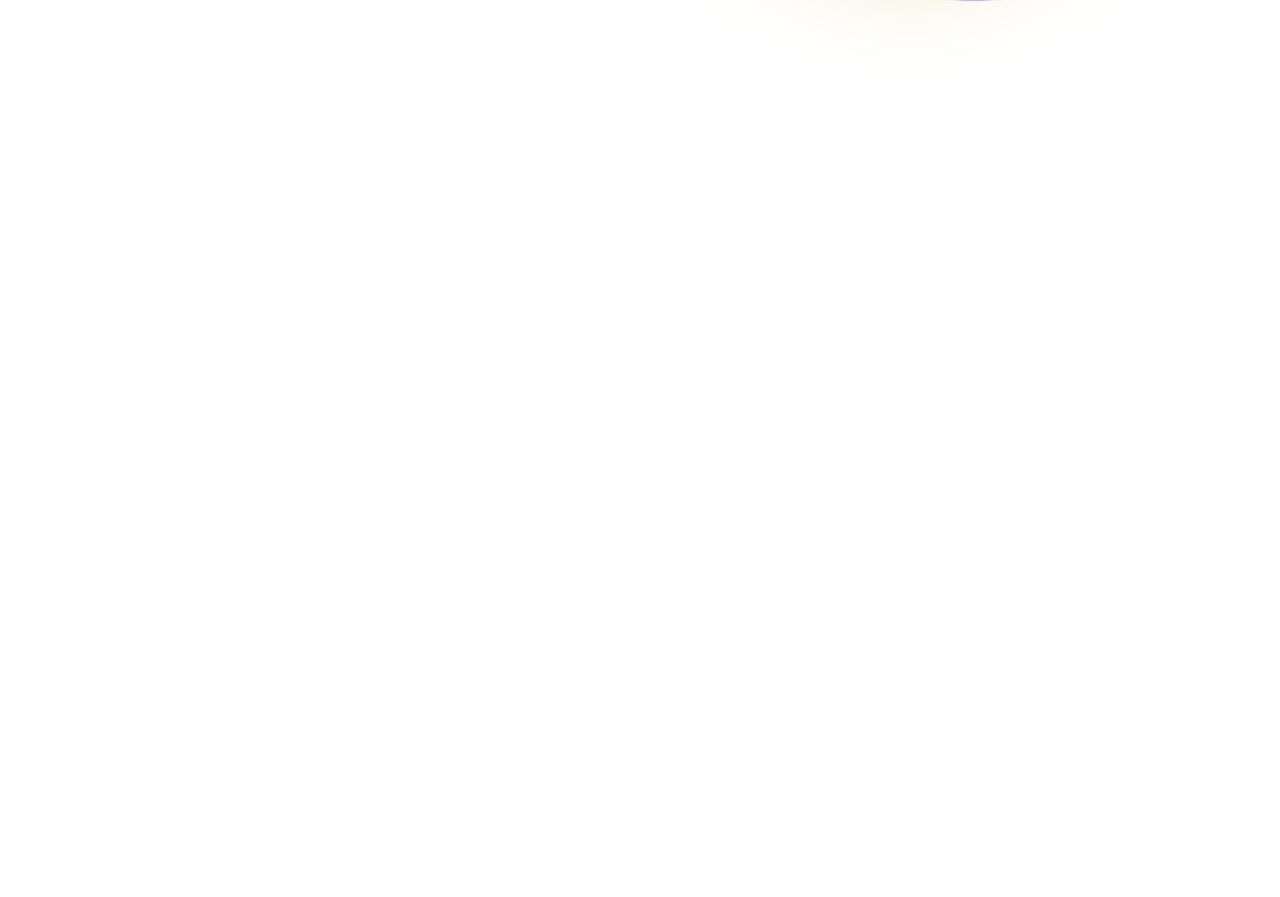
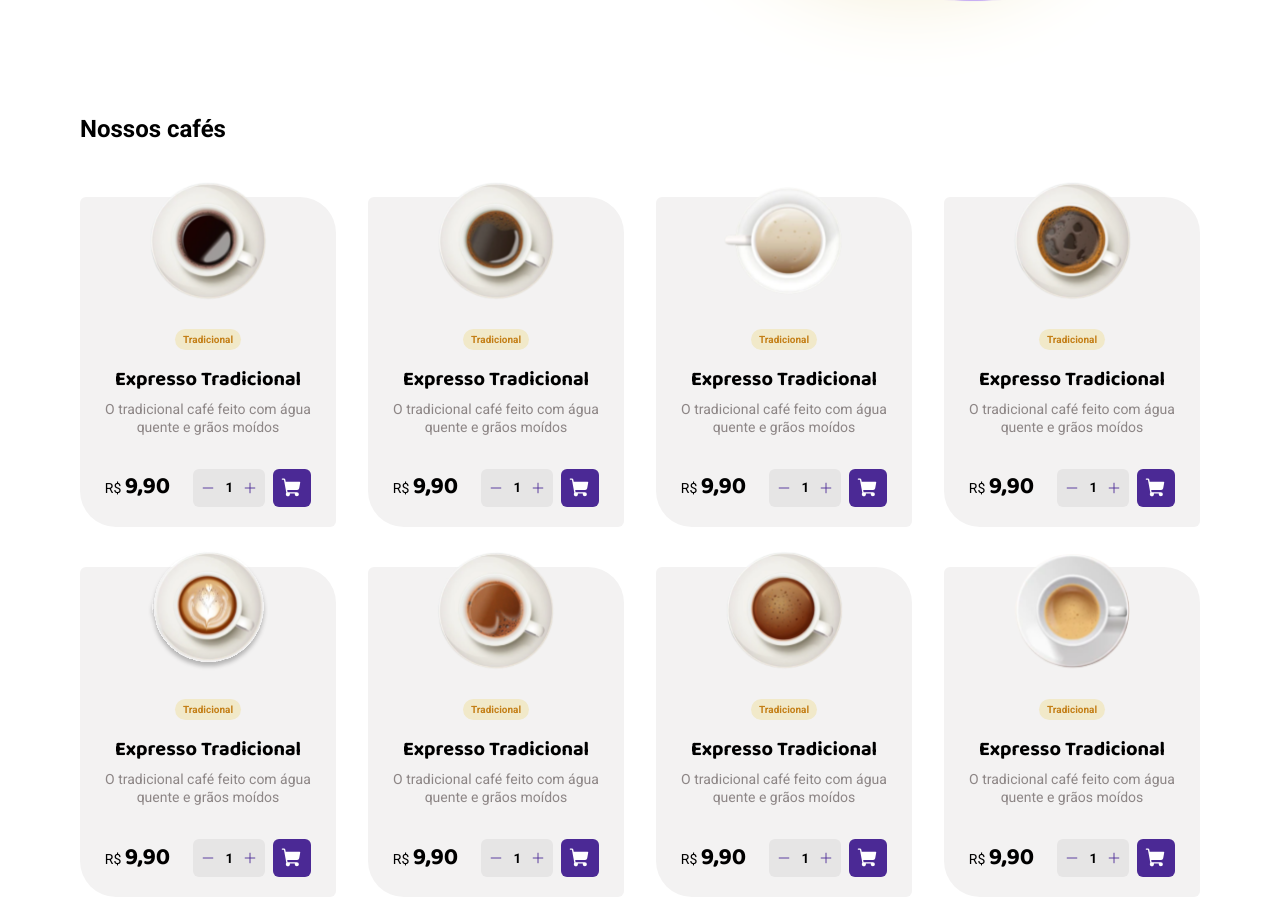
Before and after one commit to marcos-roberto-dev/coffee-react, a React (Vite) app: page / in a window 1280 px wide. Shown: the part 551-1448 px from the top of the page. Before the commit the page ends 800 px from the top, so only its background shows below. Built offline with nearby package versions, Linux system fonts and the light colour scheme.

Commit message:
:sparkles: create coffee list items

```diff
--- /dev/null
+++ b/src/pages/Home/Coffees/index.tsx
@@ -0,0 +1,104 @@
+import { Minus, Plus, ShoppingCart } from 'phosphor-react'
+import {
+  CoffeContentText,
+  CoffeFooter,
+  CoffeItem,
+  CoffeeControlShip,
+  CoffeeListContainer,
+  CoffeePrice,
+  CoffeesContainer,
+} from './styles'
+const coffees = [
+  {
+    id: 1,
+    name: 'americano',
+    alt: 'Tradicional',
+  },
+  {
+    id: 2,
+    name: 'arabe',
+    alt: 'Tradicional',
+  },
+  {
+    id: 3,
+    name: 'cafe_com_leite',
+    alt: 'Tradicional',
+  },
+  {
+    id: 4,
+    name: 'cafe_gelado',
+    alt: 'Tradicional',
+  },
+  {
+    id: 5,
+    name: 'capuccino',
+    alt: 'Tradicional',
+  },
+  {
+    id: 6,
+    name: 'chocolate_quente',
+    alt: 'Tradicional',
+  },
+  {
+    id: 7,
+    name: 'cubano',
+    alt: 'Tradicional',
+  },
+  {
+    id: 8,
+    name: 'expresso_cremoso',
+    alt: 'Tradicional',
+  },
+]
+export function CoffeesSection() {
+  return (
+    <CoffeesContainer>
+      <h2>Nossos cafés</h2>
+
+      <CoffeeListContainer>
+        {coffees.map((coffee) => (
+          <CoffeItem key={coffee.id}>
+            <img
+              src={
+                new URL(
+                  `../../../assets/coffees/${coffee.name}.svg`,
+                  import.meta.url,
+                ).href
+              }
+              alt={coffee.alt}
+            />
+
+            <CoffeContentText>
+              <span>Tradicional</span>
+              <strong>Expresso Tradicional</strong>
+              <span>
+                O tradicional café feito com água quente e grãos moídos
+              </span>
+            </CoffeContentText>
+
+            <CoffeFooter>
+              <CoffeePrice>
+                <span>R$ </span>
+                <strong>9,90</strong>
+              </CoffeePrice>
+              <CoffeeControlShip>
+                <div>
+                  <button>
+                    <Minus size={14} />
+                  </button>
+                  <input type="number" step={1} min={1} value={1} />
+                  <button>
+                    <Plus size={14} />
+                  </button>
+                </div>
+                <button>
+                  <ShoppingCart size={22} weight="fill" />
+                </button>
+              </CoffeeControlShip>
+            </CoffeFooter>
+          </CoffeItem>
+        ))}
+      </CoffeeListContainer>
+    </CoffeesContainer>
+  )
+}
--- /dev/null
+++ b/src/pages/Home/Coffees/styles.ts
@@ -0,0 +1,129 @@
+import styled from 'styled-components'
+
+export const CoffeesContainer = styled.section``
+
+export const CoffeeListContainer = styled.div`
+  display: grid;
+  grid-template-columns: repeat(4, max-content);
+  gap: 2.5rem 2rem;
+  margin-top: 3.375rem;
+`
+
+export const CoffeItem = styled.div`
+  width: 16rem;
+  background: ${(props) => props.theme['--base-card']};
+  display: flex;
+  justify-content: center;
+  align-items: center;
+  flex-direction: column;
+  position: relative;
+  padding: 1.25rem;
+  border-radius: 0.375rem 2.25rem 0.375rem 2.25rem;
+
+  img {
+    width: 7.5rem;
+    position: absolute;
+    top: -1rem;
+  }
+`
+
+export const CoffeContentText = styled.div`
+  margin-top: 7rem;
+  display: flex;
+  flex-direction: column;
+  justify-content: center;
+  align-items: center;
+
+  strong {
+    font-family: 'Baloo 2', sans-serif;
+    font-size: 1.25rem;
+    line-height: 130%;
+    margin-top: 1rem;
+  }
+
+  span {
+    line-height: 130%;
+    text-align: center;
+  }
+
+  span:first-child {
+    background: ${(props) => props.theme['--yellow-light']};
+    color: ${(props) => props.theme['--yellow-dark']};
+    font-size: 0.625rem;
+    padding: 0.25rem 0.5rem;
+    border-radius: 5rem;
+    font-weight: bold;
+  }
+
+  span:last-child {
+    margin-top: 0.5rem;
+    color: ${(props) => props.theme['--base-label']};
+    font-size: 0.875rem;
+    line-height: 130%;
+  }
+`
+export const CoffeFooter = styled.footer`
+  display: flex;
+  margin-top: 2.0625rem;
+  gap: 1.4375rem;
+  align-items: center;
+`
+export const CoffeePrice = styled.div`
+  span {
+    font-size: 0.875rem;
+  }
+  strong {
+    font-family: 'Baloo 2', sans-serif;
+    font-size: 1.5rem;
+    font-weight: bolder;
+  }
+`
+
+export const CoffeeControlShip = styled.div`
+  display: flex;
+  align-items: center;
+  gap: 0.5rem;
+
+  input {
+    background: transparent;
+    width: 100%;
+    border: 0;
+    outline: none;
+    text-align: center;
+    font-weight: bold;
+  }
+
+  input::-webkit-outer-spin-button,
+  input::-webkit-inner-spin-button {
+    -webkit-appearance: none;
+    margin: 0;
+  }
+
+  button {
+    background: none;
+    border: none;
+    outline: none;
+    display: flex;
+    cursor: pointer;
+    color: ${(props) => props.theme['--purple-dark']};
+  }
+
+  > button:last-child {
+    background-color: ${(props) => props.theme['--purple-dark']};
+    color: ${(props) => props.theme['--white']};
+    padding: 0.5rem;
+    border-radius: 0.375rem;
+  }
+
+  div:first-child {
+    background-color: ${(props) => props.theme['--base-button']};
+    display: flex;
+    gap: 0.25rem;
+    align-items: center;
+    padding: 0.75rem 0.5rem;
+    justify-content: space-between;
+    width: 4.5rem;
+    height: 2.375rem;
+    border-radius: 0.375rem;
+  }
+`
--- a/src/pages/Home/Hero/index.tsx
+++ b/src/pages/Home/Hero/index.tsx
@@ -7,7 +7,7 @@
 import HeroImg from '../../../assets/hero.svg'
 import { Coffee, Package, ShoppingCart, Timer } from 'phosphor-react'
 
-export function Hero() {
+export function HeroSection() {
   return (
     <HeroContainer>
       <div>
--- a/src/pages/Home/index.tsx
+++ b/src/pages/Home/index.tsx
@@ -1,10 +1,12 @@
-import { Hero } from './Hero'
+import { CoffeesSection } from './Coffees'
+import { HeroSection } from './Hero'
 import { HomeContainer } from './styled'
 
 export function HomePage() {
   return (
     <HomeContainer>
-      <Hero />
+      <HeroSection />
+      <CoffeesSection />
     </HomeContainer>
   )
 }
```
